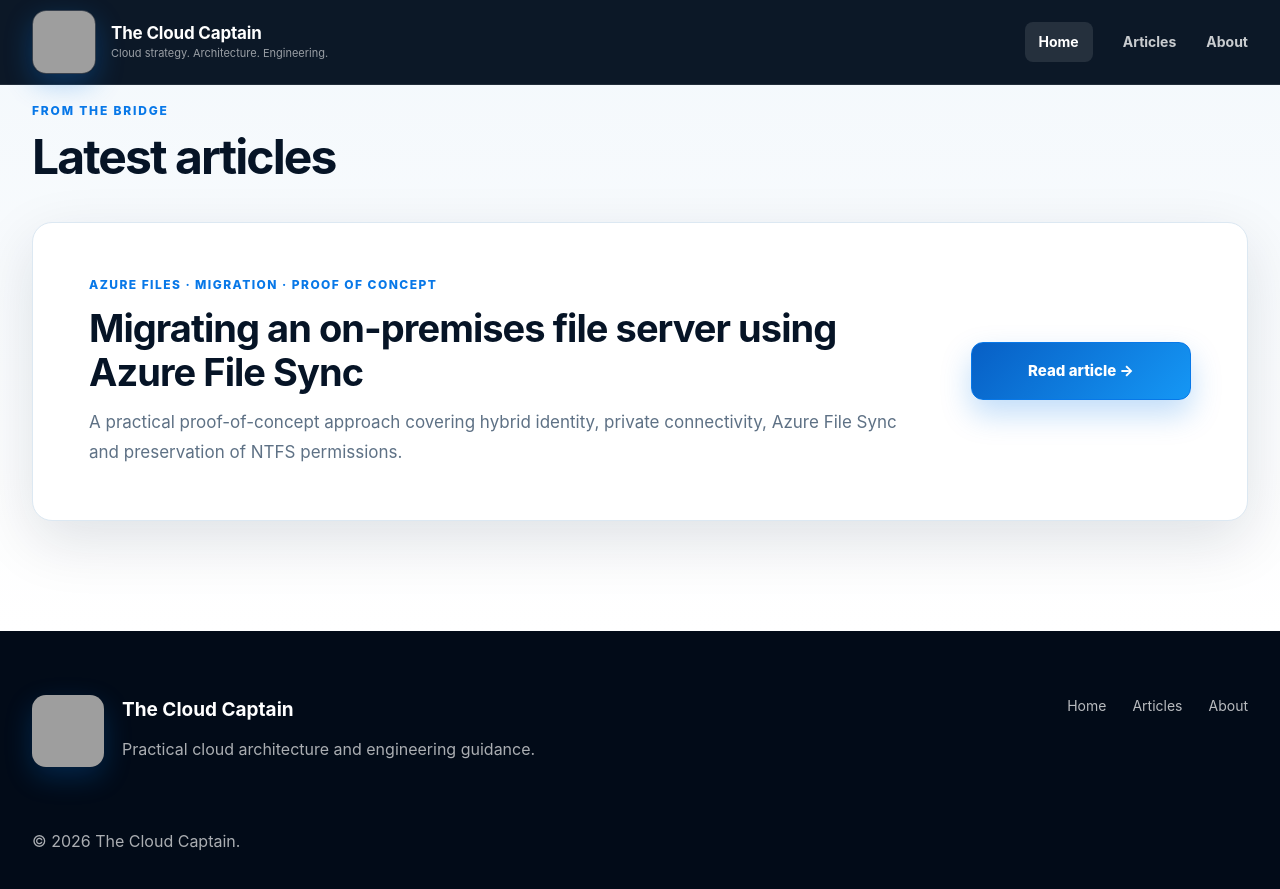
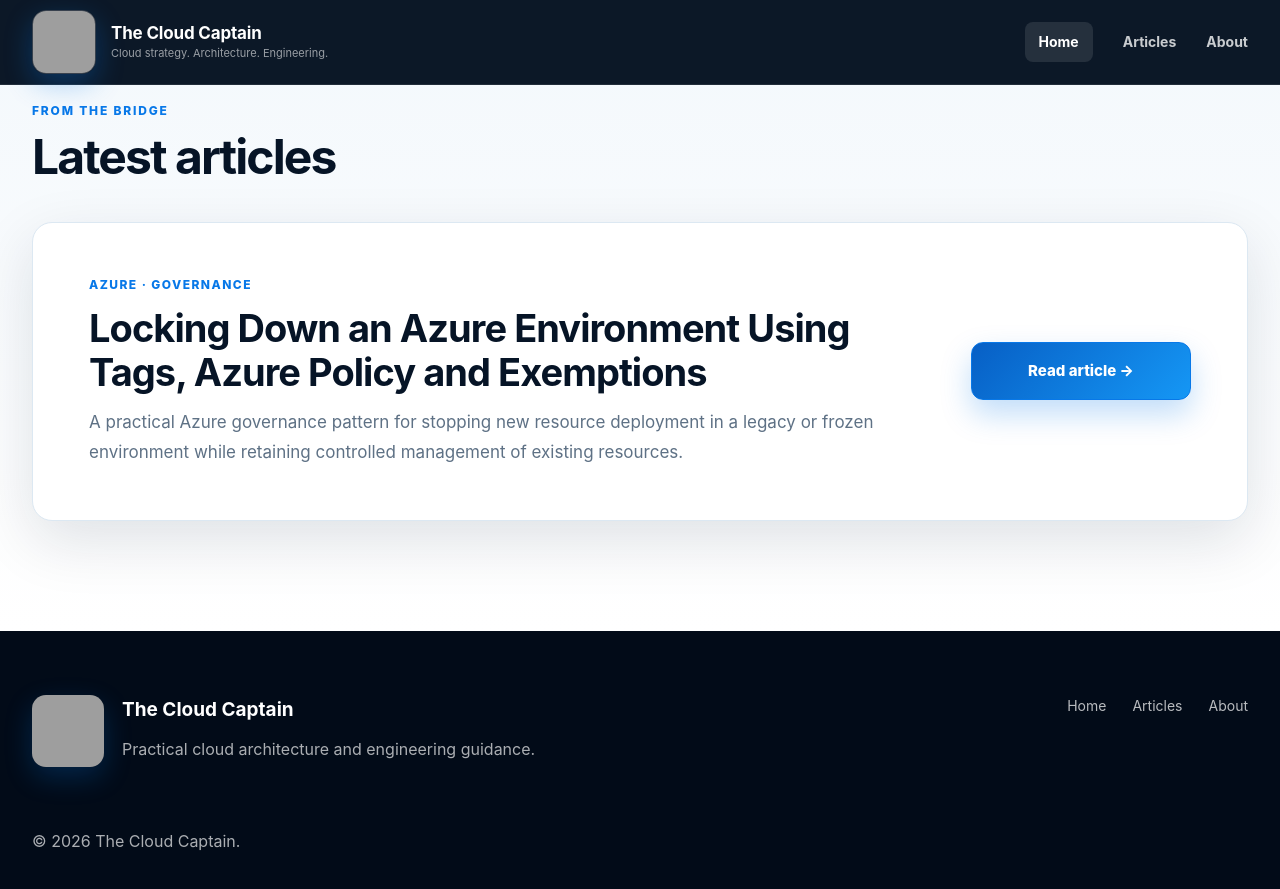
Before and after one commit to thecloudcaptain/thecloudcaptain.github.io, a Jekyll site: the page built from index.md, in a window 1280 px wide and 900 px high, scrolled down 1362 px. Shown: the top 889 px of the window. Built offline with Jekyll 4.4.1, drawn with Linux system fonts in a browser that asks for light colours; grey boxes are pictures that could not be loaded.

Commit message:
Update index.md

```diff
--- a/index.md
+++ b/index.md
@@ -80,29 +80,63 @@ description: Practical Azure architecture, migration, networking and infrastruct
       <h2>Latest articles</h2>
     </div>
 
-    <article class="article-card">
-      <div>
-        <div class="article-meta">
-          AZURE FILES · MIGRATION · PROOF OF CONCEPT
+    {% assign latest_post = site.posts.first %}
+
+    {% if latest_post %}
+      <article class="article-card">
+        <div>
+          <div class="article-meta">
+            {% if latest_post.categories and latest_post.categories.size > 0 %}
+              {{ latest_post.categories | join: " · " | upcase }}
+            {% else %}
+              CLOUD ARCHITECTURE
+            {% endif %}
+          </div>
+
+          <h3>
+            {{ latest_post.title }}
+          </h3>
+
+          <p>
+            {% if latest_post.description %}
+              {{ latest_post.description }}
+            {% else %}
+              {{ latest_post.excerpt | strip_html | strip_newlines | truncate: 240 }}
+            {% endif %}
+          </p>
         </div>
 
-        <h3>
-          Migrating an on-premises file server using Azure File Sync
-        </h3>
+        <a
+          class="article-status article-link"
+          href="{{ latest_post.url | relative_url }}"
+        >
+          Read article →
+        </a>
+      </article>
+    {% else %}
+      <article class="article-card">
+        <div>
+          <div class="article-meta">
+            ARTICLES
+          </div>
 
-        <p>
-          A practical proof-of-concept approach covering hybrid identity,
-          private connectivity, Azure File Sync and preservation of NTFS
-          permissions.
-        </p>
-      </div>
+          <h3>
+            Technical guidance is being prepared
+          </h3>
 
-      <a
-  class="article-status article-link"
-  href="/articles/azure-files-migration-poc/"
->
-  Read article →
-</a>
-    </article>
+          <p>
+            New Azure architecture, migration, networking and automation
+            articles will appear here.
+          </p>
+        </div>
+
+        <a
+          class="article-status article-link"
+          href="/articles/"
+        >
+          View articles →
+        </a>
+      </article>
+    {% endif %}
   </section>
 </div>
```
